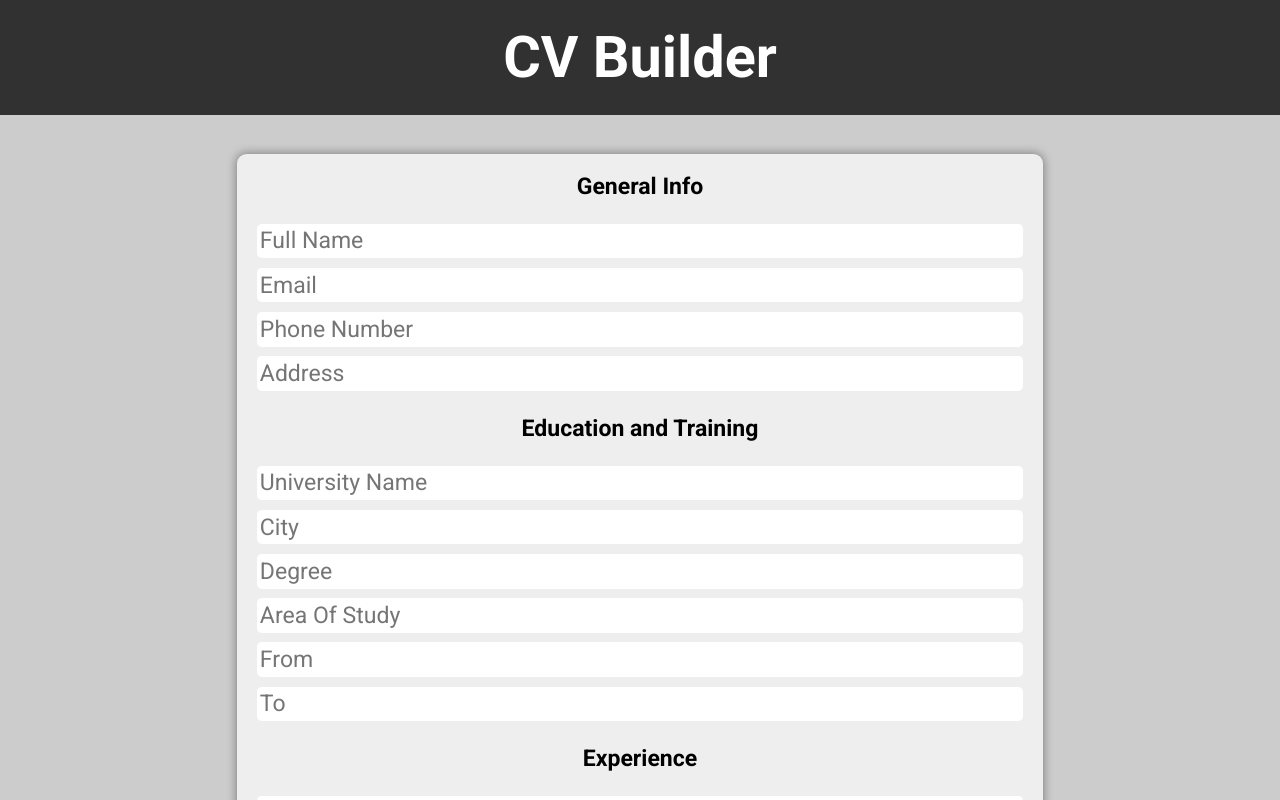
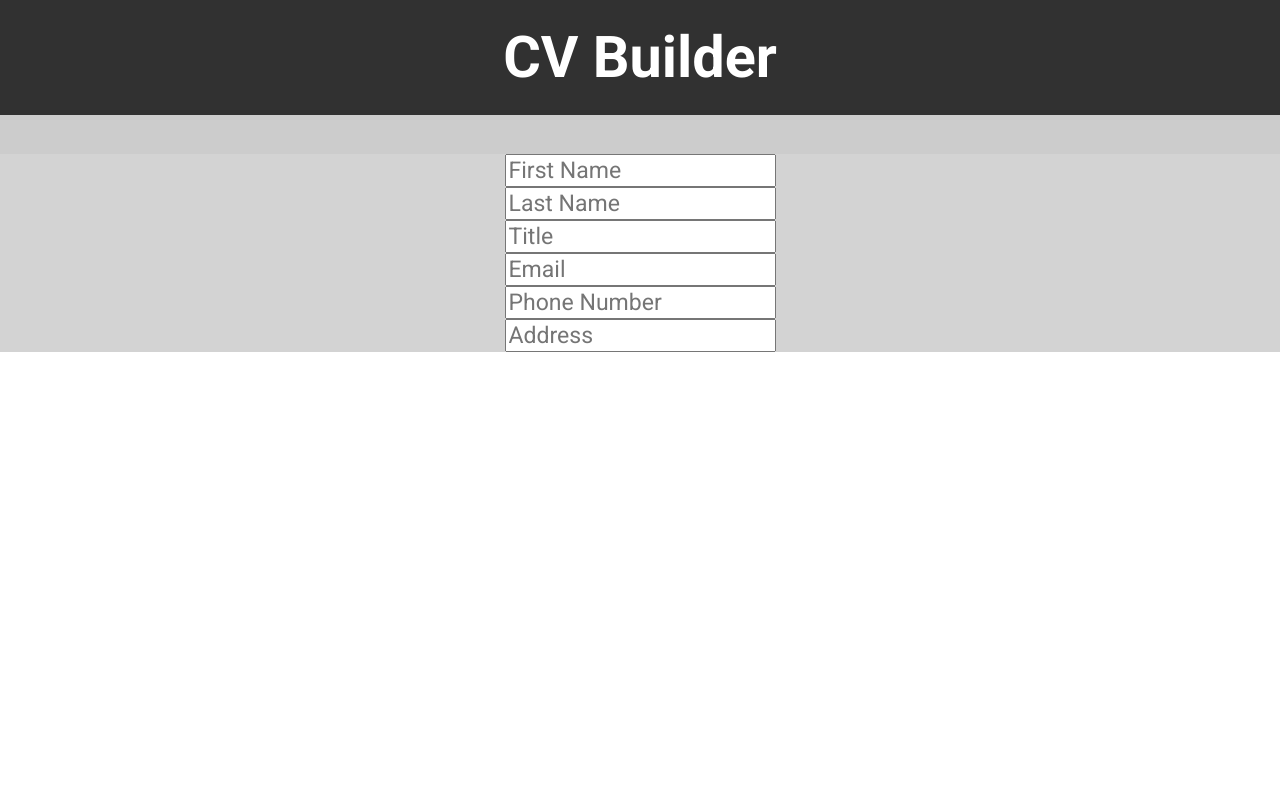
Before and after one commit to rob-noyes/cv-builder, a React (Create React App) app: page / in a window 1280 px wide. Shown: the top 800 px of the page. Built offline with nearby package versions, Linux system fonts and the light colour scheme.

Commit message:
refactoring/restart of codebase, destructured

```diff
--- a/src/App.css
+++ b/src/App.css
@@ -8,12 +8,13 @@
   background: rgb(204, 204, 204);
 }
 
-main {
+.main {
   display: flex;
   flex-direction: column;
   align-items: center;
-  background: rgb(204, 204, 204);
+  background: rgb(211, 211, 211);
   height: 100%;
+  width: 100%;
 }
 
 .header {
@@ -32,64 +33,7 @@ h1 {
   font-size: 3rem;
 }
 
-.contentContainer {
+.personalInfo {
   display: flex;
   flex-direction: column;
-  align-items: center;
-  width: 42rem;
-  max-width: 42rem;
-  background: rgb(238, 238, 238);
-  border-radius: 0.5rem;
-  box-shadow: 0rem 0rem 0.5rem 0.05rem rgb(131, 131, 131);
 }
-
-.education,
-.general,
-.experience {
-  display: flex;
-  flex-direction: column;
-  align-items: center;
-  justify-content: center;
-  text-align: left;
-  width: 100%;
-  height: 100%;
-}
-
-.educationForm,
-.experienceForm,
-.general > form {
-  display: flex;
-  flex-direction: column;
-  align-content: center;
-  justify-content: center;
-  width: 95%;
-}
-
-input {
-  height: 1.5rem;
-  margin: 0.25rem 0rem;
-  border-radius: 0.25rem;
-  border: 1px solid transparent;
-  padding: 0.1rem;
-}
-
-#submit-info {
-  margin: 3rem;
-  padding: 0.5rem 1rem;
-  border-radius: 1rem;
-  border: 2px solid transparent;
-  background: rgb(71, 71, 71);
-  cursor: pointer;
-  color: white;
-}
-
-#resumeBuild {
-  display: flex;
-  flex-direction: column;
-  justify-content: center;
-  align-content: center;
-  text-align: left;
-}
-
-.basic-info {
-}
--- a/src/App.js
+++ b/src/App.js
@@ -1,189 +1,199 @@
 import './App.css';
 import React, { useState } from 'react';
 import Header from './components/Header';
-import General from './components/General';
+import Main from './components/Main';
+import Personal from './components/cvForm/Personal';
 import Education from './components/Education';
-import Experience from './components/Experience';
+import Experience from './components/cvForm/Experience';
 import Resume from './components/Resume';
 
 const App = () => {
-  const [personalInfo, setPersonalInfo] = useState({
-    fullName: '',
-    email: '',
-    phoneNumber: '',
-    address: '',
-    school: '',
-    city: '',
-    degree: '',
-    study: '',
-    from: '',
-    to: '',
-    position: '',
-    company: '',
-    companyCity: '',
-    companyFrom: '',
-    companyTo: '',
-  });
-
-  const [newName, setNewName] = useState('');
-  const [newEmail, setNewEmail] = useState('');
-  const [newNumber, setNewNumber] = useState('');
-  const [newAddress, setNewAddress] = useState('');
-  const [newSchool, setNewSchool] = useState('');
-  const [newCity, setNewCity] = useState('');
-  const [newDegree, setNewDegree] = useState('');
-  const [newStudy, setNewStudy] = useState('');
-  const [newFrom, setNewFrom] = useState('');
-  const [newTo, setNewTo] = useState('');
-  const [newPosition, setNewPosition] = useState('');
-  const [newCompany, setNewCompany] = useState('');
-  const [newCompanyCity, setNewCompanyCity] = useState('');
-  const [newCompanyFrom, setNewCompanyFrom] = useState('');
-  const [newCompanyTo, setNewCompanyTo] = useState('');
-
-  const addPersonalInfo = (event) => {
-    event.preventDefault();
-    const newPersonalInfo = {
-      fullName: newName,
-      email: newEmail,
-      phoneNumber: newNumber,
-      address: newAddress,
-      school: newSchool,
-      city: newCity,
-      degree: newDegree,
-      study: newStudy,
-      from: newFrom,
-      to: newTo,
-      position: newPosition,
-      company: newCompany,
-      companyCity: newCompanyCity,
-      companyFrom: newCompanyFrom,
-      companyTo: newCompanyTo,
-    };
-    setPersonalInfo(newPersonalInfo);
-    setNewName('');
-    setNewEmail('');
-    setNewNumber('');
-    setNewAddress('');
-    setNewSchool('');
-    setNewCity('');
-    setNewDegree('');
-    setNewStudy('');
-    setNewFrom('');
-    setNewTo('');
-    setNewPosition('');
-    setNewCompany('');
-    setNewCompanyCity('');
-    setNewCompanyFrom('');
-    setNewCompanyTo('');
-  };
-
-  const handleName = (event) => {
-    setNewName(event.target.value);
-  };
-
-  const handleEmail = (event) => {
-    setNewEmail(event.target.value);
-  };
-
-  const handleNumber = (event) => {
-    setNewNumber(event.target.value);
-  };
-  const handleAddress = (event) => {
-    setNewAddress(event.target.value);
-  };
-
-  const handleSchool = (event) => {
-    setNewSchool(event.target.value);
-  };
-
-  const handleCity = (event) => {
-    setNewCity(event.target.value);
-  };
-  const handleDegree = (event) => {
-    setNewDegree(event.target.value);
-  };
-
-  const handleStudy = (event) => {
-    setNewStudy(event.target.value);
-  };
-
-  const handleFrom = (event) => {
-    setNewFrom(event.target.value);
-  };
-  const handleTo = (event) => {
-    setNewTo(event.target.value);
-  };
-
-  const handleCompany = (event) => {
-    setNewCompany(event.target.value);
-  };
-
-  const handlePosition = (event) => {
-    setNewPosition(event.target.value);
-  };
-
-  const handleCompanyCity = (event) => {
-    setNewCompanyCity(event.target.value);
-  };
-
-  const handleCompanyFrom = (event) => {
-    setNewCompanyFrom(event.target.value);
-  };
-  const handleCompanyTo = (event) => {
-    setNewCompanyTo(event.target.value);
-  };
-
   return (
-    <main>
+    <div>
       <Header />
-      <div className="contentContainer">
-        <General
-          nameValue={newName}
-          emailValue={newEmail}
-          numberValue={newNumber}
-          addressValue={newAddress}
-          onSubmit={addPersonalInfo}
-          onChangeName={handleName}
-          onChangeEmail={handleEmail}
-          onChangeNumber={handleNumber}
-          onChangeAddress={handleAddress}
-        />
-        <Education
-          schoolValue={newSchool}
-          cityValue={newCity}
-          degreeValue={newDegree}
-          studyValue={newStudy}
-          fromValue={newFrom}
-          toValue={newTo}
-          onSubmit={addPersonalInfo}
-          onChangeSchool={handleSchool}
-          onChangeCity={handleCity}
-          onChangeDegree={handleDegree}
-          onChangeStudy={handleStudy}
-          onChangeFrom={handleFrom}
-          onChangeTo={handleTo}
-        />
-        <Experience
-          positionValue={newPosition}
-          companyValue={newCompany}
-          cityValue={newCompanyCity}
-          fromValue={newCompanyFrom}
-          toValue={newCompanyTo}
-          onSubmit={addPersonalInfo}
-          onChangePosition={handlePosition}
-          onChangeCompany={handleCompany}
-          onChangeCity={handleCompanyCity}
-          onChangeFrom={handleCompanyFrom}
-          onChangeTo={handleCompanyTo}
-        />
-        <button id="submit-info" form="submit-form" type="submit">
-          Submit
-        </button>
-      </div>
-      <Resume details={personalInfo} />
-    </main>
+      <Main />
+    </div>
   );
 };
 
+// const App = () => {
+//   const [personalInfo, setPersonalInfo] = useState({
+//     fullName: '',
+//     email: '',
+//     phoneNumber: '',
+//     address: '',
+//     school: '',
+//     city: '',
+//     degree: '',
+//     study: '',
+//     from: '',
+//     to: '',
+//     position: '',
+//     company: '',
+//     companyCity: '',
+//     companyFrom: '',
+//     companyTo: '',
+//   });
+
+//   const [newName, setNewName] = useState('');
+//   const [newEmail, setNewEmail] = useState('');
+//   const [newNumber, setNewNumber] = useState('');
+//   const [newAddress, setNewAddress] = useState('');
+//   const [newSchool, setNewSchool] = useState('');
+//   const [newCity, setNewCity] = useState('');
+//   const [newDegree, setNewDegree] = useState('');
+//   const [newStudy, setNewStudy] = useState('');
+//   const [newFrom, setNewFrom] = useState('');
+//   const [newTo, setNewTo] = useState('');
+//   const [newPosition, setNewPosition] = useState('');
+//   const [newCompany, setNewCompany] = useState('');
+//   const [newCompanyCity, setNewCompanyCity] = useState('');
+//   const [newCompanyFrom, setNewCompanyFrom] = useState('');
+//   const [newCompanyTo, setNewCompanyTo] = useState('');
+
+//   const addPersonalInfo = (event) => {
+//     event.preventDefault();
+//     const newPersonalInfo = {
+//       fullName: newName,
+//       email: newEmail,
+//       phoneNumber: newNumber,
+//       address: newAddress,
+//       school: newSchool,
+//       city: newCity,
+//       degree: newDegree,
+//       study: newStudy,
+//       from: newFrom,
+//       to: newTo,
+//       position: newPosition,
+//       company: newCompany,
+//       companyCity: newCompanyCity,
+//       companyFrom: newCompanyFrom,
+//       companyTo: newCompanyTo,
+//     };
+//     setPersonalInfo(newPersonalInfo);
+//     setNewName('');
+//     setNewEmail('');
+//     setNewNumber('');
+//     setNewAddress('');
+//     setNewSchool('');
+//     setNewCity('');
+//     setNewDegree('');
+//     setNewStudy('');
+//     setNewFrom('');
+//     setNewTo('');
+//     setNewPosition('');
+//     setNewCompany('');
+//     setNewCompanyCity('');
+//     setNewCompanyFrom('');
+//     setNewCompanyTo('');
+//   };
+
+//   const handleName = (event) => {
+//     setNewName(event.target.value);
+//   };
+
+//   const handleEmail = (event) => {
+//     setNewEmail(event.target.value);
+//   };
+
+//   const handleNumber = (event) => {
+//     setNewNumber(event.target.value);
+//   };
+//   const handleAddress = (event) => {
+//     setNewAddress(event.target.value);
+//   };
+
+//   const handleSchool = (event) => {
+//     setNewSchool(event.target.value);
+//   };
+
+//   const handleCity = (event) => {
+//     setNewCity(event.target.value);
+//   };
+//   const handleDegree = (event) => {
+//     setNewDegree(event.target.value);
+//   };
+
+//   const handleStudy = (event) => {
+//     setNewStudy(event.target.value);
+//   };
+
+//   const handleFrom = (event) => {
+//     setNewFrom(event.target.value);
+//   };
+//   const handleTo = (event) => {
+//     setNewTo(event.target.value);
+//   };
+
+//   const handleCompany = (event) => {
+//     setNewCompany(event.target.value);
+//   };
+
+//   const handlePosition = (event) => {
+//     setNewPosition(event.target.value);
+//   };
+
+//   const handleCompanyCity = (event) => {
+//     setNewCompanyCity(event.target.value);
+//   };
+
+//   const handleCompanyFrom = (event) => {
+//     setNewCompanyFrom(event.target.value);
+//   };
+//   const handleCompanyTo = (event) => {
+//     setNewCompanyTo(event.target.value);
+//   };
+
+//   return (
+//     <main>
+//       <Header />
+//       <div className="contentContainer">
+//         <General
+//           nameValue={newName}
+//           emailValue={newEmail}
+//           numberValue={newNumber}
+//           addressValue={newAddress}
+//           onSubmit={addPersonalInfo}
+//           onChangeName={handleName}
+//           onChangeEmail={handleEmail}
+//           onChangeNumber={handleNumber}
+//           onChangeAddress={handleAddress}
+//         />
+//         <Education
+//           schoolValue={newSchool}
+//           cityValue={newCity}
+//           degreeValue={newDegree}
+//           studyValue={newStudy}
+//           fromValue={newFrom}
+//           toValue={newTo}
+//           onSubmit={addPersonalInfo}
+//           onChangeSchool={handleSchool}
+//           onChangeCity={handleCity}
+//           onChangeDegree={handleDegree}
+//           onChangeStudy={handleStudy}
+//           onChangeFrom={handleFrom}
+//           onChangeTo={handleTo}
+//         />
+//         <Experience
+//           positionValue={newPosition}
+//           companyValue={newCompany}
+//           cityValue={newCompanyCity}
+//           fromValue={newCompanyFrom}
+//           toValue={newCompanyTo}
+//           onSubmit={addPersonalInfo}
+//           onChangePosition={handlePosition}
+//           onChangeCompany={handleCompany}
+//           onChangeCity={handleCompanyCity}
+//           onChangeFrom={handleCompanyFrom}
+//           onChangeTo={handleCompanyTo}
+//         />
+//         <button id="submit-info" form="submit-form" type="submit">
+//           Submit
+//         </button>
+//       </div>
+//       <Resume details={personalInfo} />
+//     </main>
+//   );
+// };
+
 export default App;
--- a/src/components/General.js
+++ /dev/null
@@ -1,47 +0,0 @@
-const General = ({
-  nameValue,
-  emailValue,
-  numberValue,
-  addressValue,
-  onSubmit,
-  onChangeName,
-  onChangeEmail,
-  onChangeNumber,
-  onChangeAddress,
-}) => {
-  return (
-    <section className="general">
-      <h2>General Info</h2>
-      <form id="submit-form" onSubmit={onSubmit}>
-        <input
-          value={nameValue}
-          onChange={onChangeName}
-          placeholder="Full Name"
-          required
-        />
-        <input
-          value={emailValue}
-          onChange={onChangeEmail}
-          placeholder="Email"
-          type="email"
-          required
-        />
-        <input
-          value={numberValue}
-          onChange={onChangeNumber}
-          placeholder="Phone Number"
-          type="tel"
-          required
-        />
-        <input
-          value={addressValue}
-          onChange={onChangeAddress}
-          placeholder="Address"
-          required
-        />
-      </form>
-    </section>
-  );
-};
-
-export default General;
--- /dev/null
+++ b/src/components/Main.js
@@ -0,0 +1,29 @@
+//PersonalInfo, Experience, Education sections
+// Allow for the ability to generate a CV from forms, allow it to be downloadable
+
+import React, { useState } from 'react';
+import emptyCV from './cvForm/emptyCV';
+import CVForm from './cvForm/CVForm';
+
+const Main = () => {
+  const [cv, setCv] = useState(emptyCV);
+
+  const handleChangePersonal = (event) => {
+    const { name, value, type } = event.target;
+
+    setCv((prevState) => ({
+      ...prevState,
+      personalInfo: {
+        ...prevState.personalInfo,
+        [name]: value,
+      },
+    }));
+  };
+  return (
+    <div className="main">
+      <CVForm cv={cv} onChangePersonal={handleChangePersonal} />
+    </div>
+  );
+};
+
+export default Main;
--- /dev/null
+++ b/src/components/cvForm/CVForm.js
@@ -0,0 +1,11 @@
+import Personal from './Personal';
+
+const CVForm = ({ cv, onChangePersonal }) => {
+  return (
+    <div>
+      <Personal personalInfo={cv.personalInfo} onChange={onChangePersonal} />
+    </div>
+  );
+};
+
+export default CVForm;
--- /dev/null
+++ b/src/components/cvForm/Personal.js
@@ -0,0 +1,50 @@
+const Personal = ({ personalInfo, onChange }) => {
+  return (
+    <section title="Personal Info" className="personalInfo">
+      <input
+        onChange={(e) => onChange(e)}
+        type="text"
+        name="firstName"
+        placeholder="First Name"
+        value={personalInfo.firstName}
+      />
+      <input
+        onChange={(e) => onChange(e)}
+        type="text"
+        name="lastName"
+        placeholder="Last Name"
+        value={personalInfo.lastName}
+      />
+      <input
+        onChange={(e) => onChange(e)}
+        type="text"
+        name="title"
+        placeholder="Title"
+        value={personalInfo.title}
+      />
+      <input
+        onChange={(e) => onChange(e)}
+        type="text"
+        name="email"
+        placeholder="Email"
+        value={personalInfo.email}
+      />
+      <input
+        onChange={(e) => onChange(e)}
+        type="text"
+        name="phoneNumber"
+        placeholder="Phone Number"
+        value={personalInfo.phoneNumber}
+      />
+      <input
+        onChange={(e) => onChange(e)}
+        type="text"
+        name="address"
+        placeholder="Address"
+        value={personalInfo.address}
+      />
+    </section>
+  );
+};
+
+export default Personal;
--- /dev/null
+++ b/src/components/cvForm/emptyCV.js
@@ -0,0 +1,33 @@
+const emptyCV = {
+  personalInfo: {
+    firstName: '',
+    lastName: '',
+    title: '',
+    email: '',
+    phoneNumber: '',
+    address: '',
+  },
+  experience: [
+    {
+      id: 0,
+      position: '',
+      company: '',
+      city: '',
+      from: '',
+      to: '',
+    },
+  ],
+  education: [
+    {
+      id: 0,
+      university: '',
+      city: '',
+      degree: '',
+      study: '',
+      from: '',
+      to: '',
+    },
+  ],
+};
+
+export default emptyCV;
```
Also changed, not shown: src/components/cvForm/Experience.js (renamed from src/components/Experience.js).
